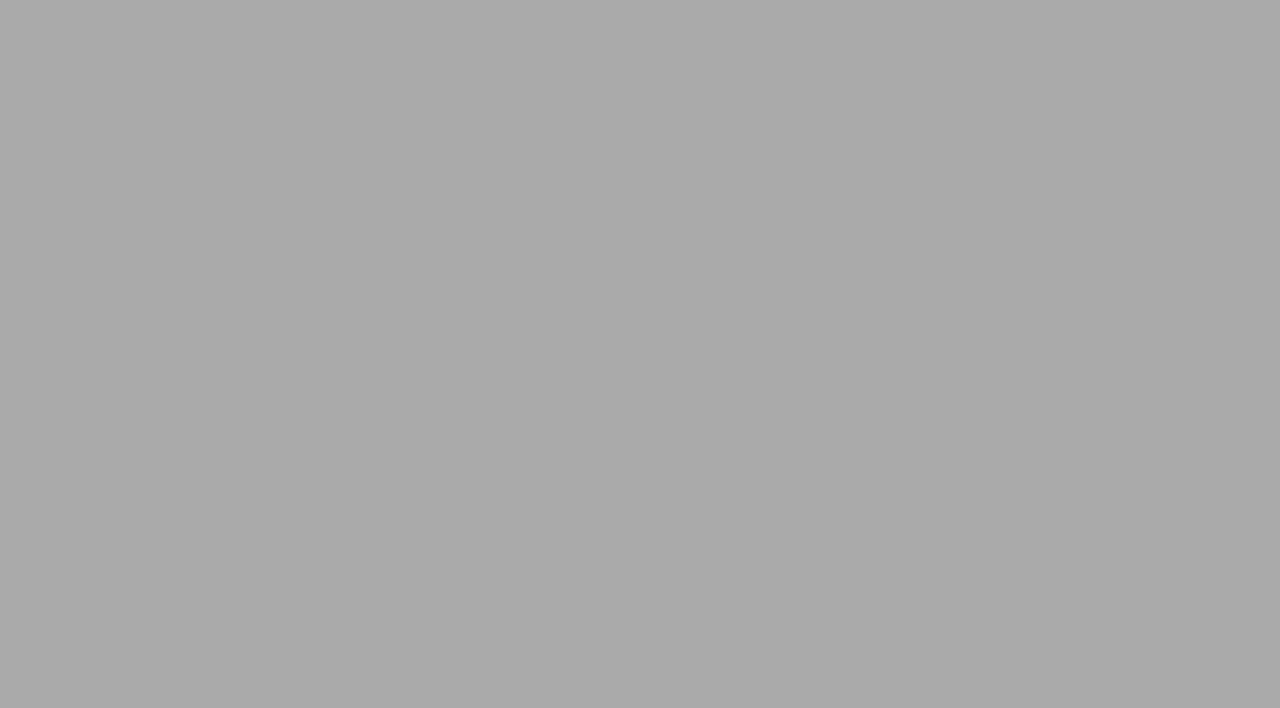
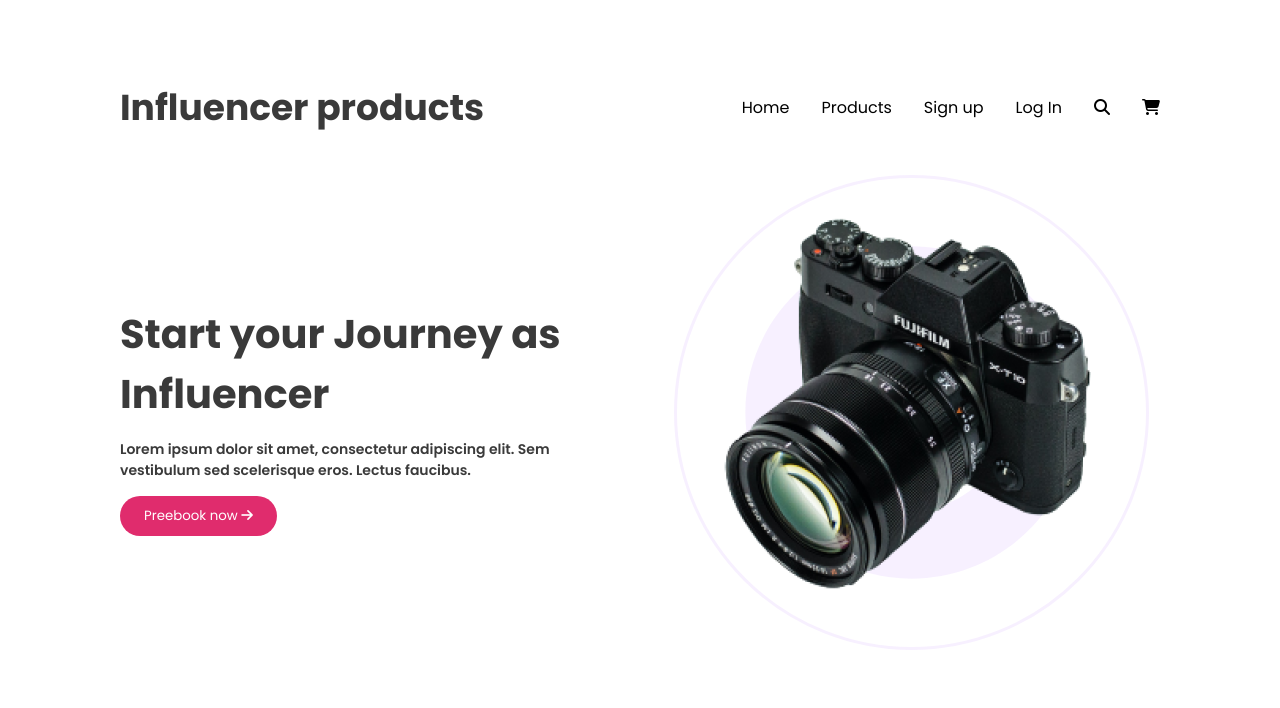
Before and after one commit to Dulal-Mondal/Influencer-products, a plain HTML site: page index.html in a window 1280 px wide. Drawn offline with Linux system fonts and the light colour scheme.

Commit message:
Header section complete

```diff
--- a/index.html
+++ b/index.html
@@ -6,10 +6,47 @@
     <meta name="viewport" content="width=device-width, initial-scale=1.0">
     <title>Influencer Gear</title>
     <link rel="stylesheet" href="style.css">
+    <link rel="stylesheet" href="https://cdnjs.cloudflare.com/ajax/libs/font-awesome/6.7.2/css/all.min.css"
+        integrity="sha512-Evv84Mr4kqVGRNSgIGL/F/aIDqQb7xQ2vcrdIwxfjThSH8CSR7PBEakCr51Ck+w+/U6swU2Im1vVX0SVk9ABhg=="
+        crossorigin="anonymous" referrerpolicy="no-referrer" />
 </head>
 
 <body>
+    <header class="header-section margin">
+        <nav>
+            <div class="site-title">
+                <h2>Influencer products</h2>
+            </div>
+            <div class="nav-menu">
+                <ul>
+                    <li><a href=""></a>Home</li>
+                    <li><a href=""></a>Products</li>
+                    <li><a href=""></a>Sign up</li>
+                    <li><a href=""></a>Log In</li>
+                    <li><a href=""></a><i class="fa-solid fa-magnifying-glass"></i></li>
+                    <li><a href=""></a><i class="fa-solid fa-cart-shopping"></i></li>
+                </ul>
+            </div>
+        </nav>
 
+        <div class="hero-section">
+            <div class="hero-section-content">
+                <h1>Start your Journey as Influencer</h1>
+                <p>Lorem ipsum dolor sit amet, consectetur adipiscing elit. Sem vestibulum sed scelerisque eros. Lectus
+                    faucibus.</p>
+
+                <button>Preebook now <i class="fa-solid fa-arrow-right"></i></button>
+            </div>
+
+            <div class="hero-section-image">
+
+                <div class="hero-image">
+                    <img src="images/main-camera.png" alt="">
+                </div>
+
+            </div>
+        </div>
+    </header>
 </body>
 
 </html>
--- a/style.css
+++ b/style.css
@@ -1,9 +1,99 @@
+@import url('https://fonts.googleapis.com/css2?family=Inter:ital,opsz,wght@0,14..32,100..900;1,14..32,100..900&family=Merriweather:ital,opsz,wght@0,18..144,300..900;1,18..144,300..900&family=Open+Sans:ital,wght@0,300..800;1,300..800&family=Plus+Jakarta+Sans:ital,wght@0,200..800;1,200..800&family=Poppins:ital,wght@0,100;0,200;0,300;0,400;0,500;0,600;0,700;0,800;0,900;1,100;1,200;1,300;1,400;1,500;1,600;1,700;1,800;1,900&family=Raleway:ital,wght@0,100..900;1,100..900&display=swap');
+
 * {
     margin: 0;
     padding: 0;
+    font-family: "Poppins", sans-serif;
 }
 
 body {
     box-sizing: border-box;
-    background-color: #AAAAAA;
+    /* background-color: #AAAAAA; */
 }
+
+.margin {
+    margin: 80px 120px;
+}
+
+
+.header-section {
+    max-width: 1440px;
+}
+
+nav {
+    display: flex;
+    justify-content: space-between;
+    align-items: center;
+}
+
+.site-title {
+    font-size: 1.5em;
+    font-weight: 700;
+    color: rgb(58, 58, 58);
+}
+
+.nav-menu ul {
+    display: flex;
+    justify-content: space-between;
+    align-items: center;
+    gap: 32px;
+}
+
+ul li {
+    list-style: none;
+}
+
+ul li a {
+    text-decoration: none;
+    font-size: 1em;
+    font-weight: 600;
+    color: rgb(58, 58, 58);
+}
+
+.hero-section {
+    display: flex;
+    justify-content: space-between;
+    align-items: center;
+
+}
+
+.hero-section-content {
+    padding: 70px 0px;
+}
+
+.hero-section-content h1 {
+    font-size: 40px;
+    font-weight: 700;
+    color: rgb(58, 58, 58);
+}
+
+.hero-section-content p {
+    font-size: 14px;
+    font-weight: 600;
+    color: rgb(58, 58, 58);
+    padding: 15px 70px 15px 0px;
+}
+
+button {
+    color: white;
+    background-color: #E02C6D;
+    border: none;
+    border-radius: 40px;
+    padding: 10px 24px;
+}
+
+.hero-section-image {
+    background-image: url("/images/Circle\ design.svg");
+    margin: 40px 6px 40px 0px;
+    width: 490;
+    height: 490px;
+
+    /* background-position: right; */
+    background-repeat: no-repeat;
+
+}
+
+.hero-image {
+
+    padding: 20px 20px;
+}
```
